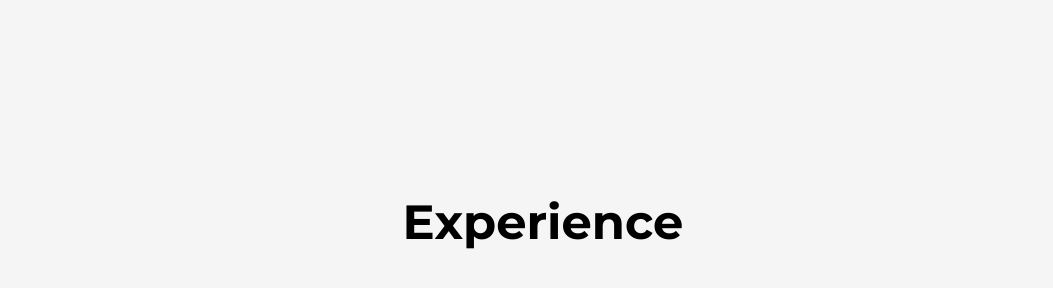
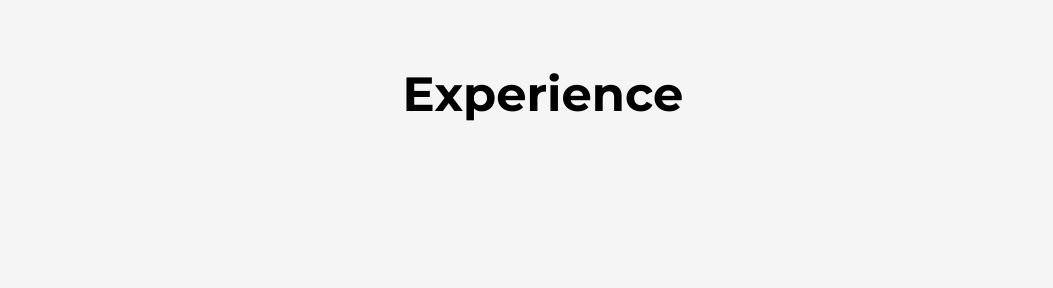
Before and after one commit to dotarjun/Portfolio, a Next.js app: page /about in a window 1280 px wide. Shown: the part 1694-1982 px from the top of the page, without its empty margins (97-1150 px from the left). Built offline with nearby package versions, Linux system fonts and the light colour scheme.

Commit message:
🎨 style(Experience.js): reduce top and bottom margin of Experience component by half

```diff
--- a/src/components/Experience.js
+++ b/src/components/Experience.js
@@ -2,7 +2,7 @@ import React from "react";
 
 const Experience = () => {
   return (
-    <div className="my-64">
+    <div className="my-32">
       <h2 className="font-bold text-5xl mb-32 w-full text-center">
         Experience
       </h2>
```
